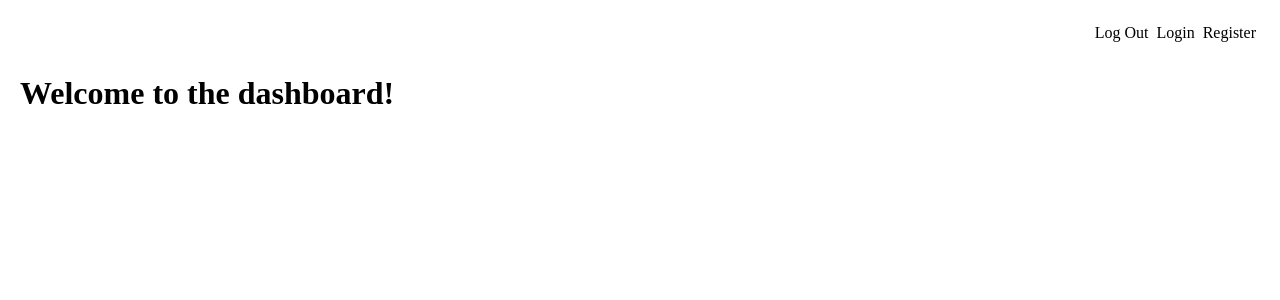
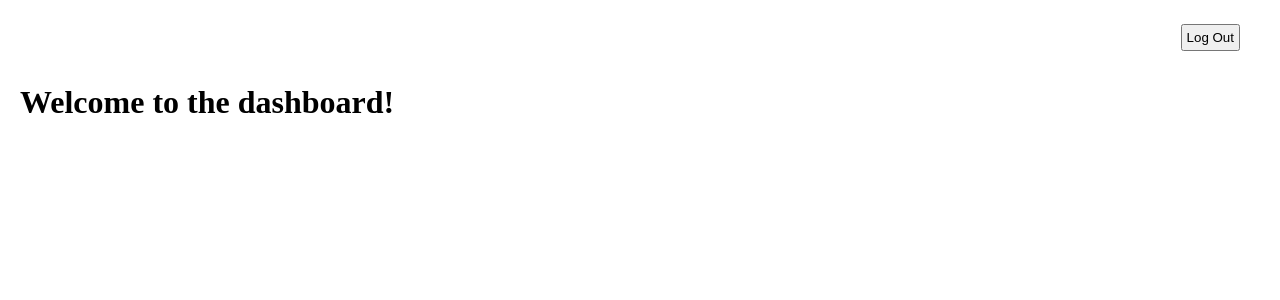
Before and after one commit to xinnks/nuxt3-supabase-auth, a Nuxt app: page / in a window 1280 px wide. Shown: the top 300 px of the page. Built offline with nearby package versions, Linux system fonts and the light colour scheme; no server answers; sample sign-in values are in the browser's storage.

Commit message:
feat: Add navigation bar logic

```diff
--- a/components/Navbar.vue
+++ b/components/Navbar.vue
@@ -1,13 +1,28 @@
+<script setup>
+const client = useSupabaseAuthClient();
+const user = useSupabaseUser();
+const router = useRouter();
+
+async function logOut() {
+    const {error} = await client.auth.signOut();
+    if(error) {
+        alert("Something went wrong!");
+        return;
+    }
+    await router.push("/login");
+}
+</script>
+
 <template>
     <nav>
         <div>
-            Log Out
+            <button v-if="user" @click="logOut()">Log Out</button>
         </div>
         <div>
-            Login
+            <NuxtLink v-if="!user" to="/login">Login</NuxtLink>
         </div>
         <div>
-            Register
+            <NuxtLink v-if="!user" to="/register">Register</NuxtLink>
         </div>
     </nav>
 </template>
```
